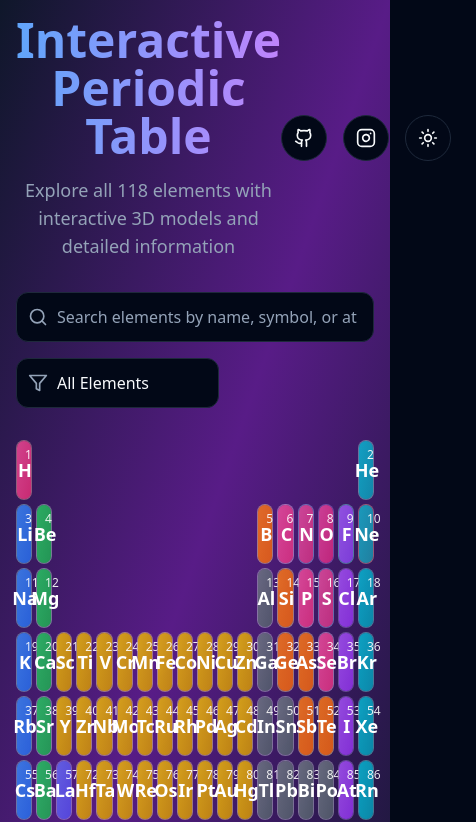
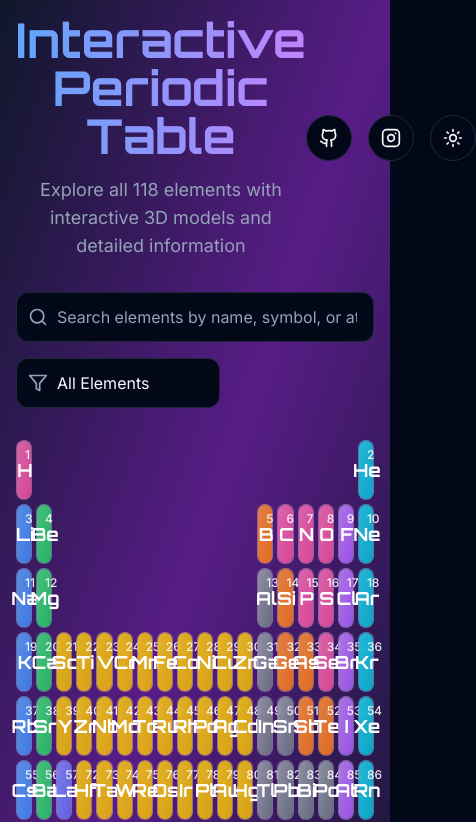
Before and after one commit to adibxr/periodic-table, a React (Vite) app: page / in a window 390 px wide. Shown: the top 822 px of the page, 476 px wide, since content can reach past the window. Built offline with nearby package versions, Linux system fonts and the light colour scheme.

Commit message:
feat: Update Instagram username, theme colors, and font
- Updated Instagram username in Header.
- Modified theme toggle to change element colors.
- Applied a consistent font across the application.
- Improved file structure and deployment instructions.

```diff
--- a/src/components/ElementCard.tsx
+++ b/src/components/ElementCard.tsx
@@ -2,6 +2,8 @@
 import React from 'react';
 import { motion } from 'framer-motion';
 import { Element } from '../data/elements';
+import { useTheme } from './ThemeProvider';
+import { getElementColors, getCategoryGradient } from '../utils/elementColors';
 
 interface ElementCardProps {
   element: Element;
@@ -18,21 +20,9 @@ export const ElementCard: React.FC<ElementCardProps> = ({
   isHovered,
   isHighlighted
 }) => {
-  const getCategoryStyle = (category: string) => {
-    const styles = {
-      'alkali metal': 'from-blue-500 to-blue-600',
-      'alkaline earth metal': 'from-green-500 to-green-600',
-      'transition metal': 'from-yellow-500 to-yellow-600',
-      'post-transition metal': 'from-gray-500 to-gray-600',
-      'metalloid': 'from-orange-500 to-orange-600',
-      'nonmetal': 'from-pink-500 to-pink-600',
-      'halogen': 'from-purple-500 to-purple-600',
-      'noble gas': 'from-cyan-500 to-cyan-600',
-      'lanthanide': 'from-indigo-500 to-indigo-600',
-      'actinide': 'from-red-500 to-red-600'
-    };
-    return styles[category as keyof typeof styles] || 'from-gray-500 to-gray-600';
-  };
+  const { theme } = useTheme();
+  const elementColor = getElementColors(element.category, theme);
+  const gradientClasses = getCategoryGradient(element.category, theme);
 
   return (
     <motion.div
@@ -43,11 +33,11 @@ export const ElementCard: React.FC<ElementCardProps> = ({
         ${isHighlighted ? 'opacity-100' : 'opacity-60'}
       `}
       style={{
-        background: `linear-gradient(135deg, ${element.color}40, ${element.color}60)`,
+        background: `linear-gradient(135deg, ${elementColor}40, ${elementColor}60)`,
       }}
       whileHover={{
         scale: 1.05,
-        boxShadow: `0 0 20px ${element.color}80`,
+        boxShadow: `0 0 20px ${elementColor}80`,
       }}
       whileTap={{ scale: 0.95 }}
       onClick={onClick}
@@ -57,24 +47,24 @@ export const ElementCard: React.FC<ElementCardProps> = ({
     >
       <motion.div
         className={`
-          absolute inset-0 rounded-lg bg-gradient-to-br ${getCategoryStyle(element.category)}
+          absolute inset-0 rounded-lg bg-gradient-to-br ${gradientClasses}
           opacity-80 transition-opacity duration-300
           ${isHovered ? 'opacity-100' : 'opacity-60'}
         `}
         animate={{
           boxShadow: isHovered
-            ? `0 0 30px ${element.color}60, inset 0 0 20px ${element.color}40`
+            ? `0 0 30px ${elementColor}60, inset 0 0 20px ${elementColor}40`
             : '0 0 0px transparent'
         }}
       />
 
-      <div className="relative z-10 p-2 h-full flex flex-col justify-between text-white">
+      <div className="relative z-10 p-2 h-full flex flex-col justify-between text-white font-inter">
         <div className="text-xs font-medium opacity-90 leading-none">
           {element.atomicNumber}
         </div>
 
         <div className="flex-1 flex items-center justify-center">
-          <div className="text-lg sm:text-xl font-bold leading-none">
+          <div className="text-lg sm:text-xl font-bold leading-none font-orbitron">
             {element.symbol}
           </div>
         </div>
@@ -89,7 +79,7 @@ export const ElementCard: React.FC<ElementCardProps> = ({
         className="absolute inset-0 rounded-lg pointer-events-none"
         animate={{
           background: isHovered
-            ? `radial-gradient(circle, ${element.color}30 0%, transparent 70%)`
+            ? `radial-gradient(circle, ${elementColor}30 0%, transparent 70%)`
             : 'transparent'
         }}
         transition={{ duration: 0.3 }}
--- a/src/components/ElementModal.tsx
+++ b/src/components/ElementModal.tsx
@@ -1,9 +1,10 @@
-
 import React, { useEffect } from 'react';
 import { motion } from 'framer-motion';
 import { X, ExternalLink } from 'lucide-react';
 import { Element } from '../data/elements';
 import { AtomicModel3D } from './AtomicModel3D';
+import { useTheme } from './ThemeProvider';
+import { getElementColors } from '../utils/elementColors';
 
 interface ElementModalProps {
   element: Element;
@@ -11,6 +12,9 @@ interface ElementModalProps {
 }
 
 export const ElementModal: React.FC<ElementModalProps> = ({ element, onClose }) => {
+  const { theme } = useTheme();
+  const elementColor = getElementColors(element.category, theme);
+
   // Prevent background scrolling when modal is open
   useEffect(() => {
     document.body.style.overflow = 'hidden';
@@ -40,7 +44,7 @@ export const ElementModal: React.FC<ElementModalProps> = ({ element, onClose })
 
       {/* Modal */}
       <motion.div
-        className="relative w-full max-w-4xl bg-slate-900/95 backdrop-blur-lg rounded-2xl border border-white/20 overflow-hidden max-h-[90vh] overflow-y-auto"
+        className="relative w-full max-w-4xl bg-card/95 backdrop-blur-lg rounded-2xl border border-border overflow-hidden max-h-[90vh] overflow-y-auto"
         initial={{ opacity: 0, scale: 0.8, y: 50 }}
         animate={{ opacity: 1, scale: 1, y: 0 }}
         exit={{ opacity: 0, scale: 0.8, y: 50 }}
@@ -48,22 +52,22 @@ export const ElementModal: React.FC<ElementModalProps> = ({ element, onClose })
       >
         {/* Header */}
         <div
-          className="p-6 border-b border-white/10"
+          className="p-6 border-b border-border"
           style={{
-            background: `linear-gradient(135deg, ${element.color}20, ${element.color}40)`
+            background: `linear-gradient(135deg, ${elementColor}20, ${elementColor}40)`
           }}
         >
           <div className="flex items-center justify-between">
             <div className="flex items-center gap-4">
               <div
-                className="w-16 h-16 rounded-xl flex items-center justify-center text-2xl font-bold text-white"
-                style={{ background: element.color }}
+                className="w-16 h-16 rounded-xl flex items-center justify-center text-2xl font-bold text-white font-orbitron"
+                style={{ background: elementColor }}
               >
                 {element.symbol}
               </div>
               <div>
-                <h2 className="text-3xl font-bold text-white">{element.name}</h2>
-                <p className="text-gray-300">Atomic Number {element.atomicNumber}</p>
+                <h2 className="text-3xl font-bold text-foreground font-orbitron">{element.name}</h2>
+                <p className="text-muted-foreground font-inter">Atomic Number {element.atomicNumber}</p>
               </div>
             </div>
             <div className="flex items-center gap-2">
@@ -72,7 +76,7 @@ export const ElementModal: React.FC<ElementModalProps> = ({ element, onClose })
                 href={wikipediaUrl}
                 target="_blank"
                 rel="noopener noreferrer"
-                className="p-2 rounded-full bg-white/10 hover:bg-white/20 transition-colors text-white flex items-center gap-2"
+                className="p-2 rounded-full bg-accent hover:bg-accent/80 transition-colors text-foreground flex items-center gap-2 font-inter"
                 whileHover={{ scale: 1.05 }}
                 whileTap={{ scale: 0.95 }}
               >
@@ -83,7 +87,7 @@ export const ElementModal: React.FC<ElementModalProps> = ({ element, onClose })
               {/* Close Button */}
               <button
                 onClick={onClose}
-                className="p-2 rounded-full hover:bg-white/10 transition-colors text-white"
+                className="p-2 rounded-full hover:bg-accent transition-colors text-foreground"
               >
                 <X size={24} />
               </button>
@@ -94,12 +98,12 @@ export const ElementModal: React.FC<ElementModalProps> = ({ element, onClose })
         {/* Content */}
         <div className="grid md:grid-cols-2 gap-6 p-6">
           {/* 3D Model */}
-          <div className="h-80 bg-slate-800/50 rounded-xl border border-white/10 overflow-hidden">
+          <div className="h-80 bg-muted/50 rounded-xl border border-border overflow-hidden">
             <AtomicModel3D element={element} />
           </div>
 
           {/* Element Info */}
-          <div className="space-y-6">
+          <div className="space-y-6 font-inter">
             <div className="grid grid-cols-2 gap-4">
               <div className="bg-slate-800/50 rounded-lg p-4 border border-white/10">
                 <div className="text-gray-400 text-sm mb-1">Atomic Weight</div>
--- a/src/components/Header.tsx
+++ b/src/components/Header.tsx
@@ -14,10 +14,10 @@ export const Header: React.FC = () => {
       className="flex justify-between items-center mb-8"
     >
       <div className="text-center flex-1">
-        <h1 className="text-5xl font-bold mb-4 bg-gradient-to-r from-blue-400 to-purple-400 bg-clip-text text-transparent">
+        <h1 className="text-5xl font-bold mb-4 bg-gradient-to-r from-blue-400 to-purple-400 bg-clip-text text-transparent font-orbitron">
           Interactive Periodic Table
         </h1>
-        <p className="text-muted-foreground text-lg max-w-2xl mx-auto">
+        <p className="text-muted-foreground text-lg max-w-2xl mx-auto font-inter">
           Explore all 118 elements with interactive 3D models and detailed information
         </p>
       </div>
@@ -36,7 +36,7 @@ export const Header: React.FC = () => {
         </motion.a>
 
         <motion.a
-          href="https://instagram.com/adibxr"
+          href="https://instagram.com/adi.bxr"
           target="_blank"
           rel="noopener noreferrer"
           className="p-3 rounded-full bg-card border border-border hover:bg-accent transition-all"
--- a/src/components/SearchAndFilters.tsx
+++ b/src/components/SearchAndFilters.tsx
@@ -44,7 +44,7 @@ export const SearchAndFilters: React.FC<SearchAndFiltersProps> = ({
           placeholder="Search elements by name, symbol, or atomic number..."
           value={searchTerm}
           onChange={(e) => onSearchChange(e.target.value)}
-          className="w-full pl-10 pr-4 py-3 bg-card border border-border rounded-xl text-foreground placeholder-muted-foreground focus:outline-none focus:ring-2 focus:ring-ring focus:border-transparent transition-all"
+          className="w-full pl-10 pr-4 py-3 bg-card border border-border rounded-xl text-foreground placeholder-muted-foreground focus:outline-none focus:ring-2 focus:ring-ring focus:border-transparent transition-all font-inter"
         />
       </div>
 
@@ -54,7 +54,7 @@ export const SearchAndFilters: React.FC<SearchAndFiltersProps> = ({
         <select
           value={categoryFilter}
           onChange={(e) => onCategoryChange(e.target.value)}
-          className="pl-10 pr-8 py-3 bg-card border border-border rounded-xl text-foreground focus:outline-none focus:ring-2 focus:ring-ring focus:border-transparent transition-all appearance-none cursor-pointer min-w-[200px]"
+          className="pl-10 pr-8 py-3 bg-card border border-border rounded-xl text-foreground focus:outline-none focus:ring-2 focus:ring-ring focus:border-transparent transition-all appearance-none cursor-pointer min-w-[200px] font-inter"
         >
           {categories.map((category) => (
             <option key={category.value} value={category.value} className="bg-card text-foreground">
--- a/src/index.css
+++ b/src/index.css
@@ -1,4 +1,5 @@
 
+@import url('https://fonts.googleapis.com/css2?family=Orbitron:wght@400;700;900&family=Inter:wght@400;500;600;700&display=swap');
 @tailwind base;
 @tailwind components;
 @tailwind utilities;
@@ -38,19 +39,12 @@
     --radius: 0.5rem;
 
     --sidebar-background: 0 0% 98%;
-
     --sidebar-foreground: 240 5.3% 26.1%;
-
     --sidebar-primary: 240 5.9% 10%;
-
     --sidebar-primary-foreground: 0 0% 98%;
-
     --sidebar-accent: 240 4.8% 95.9%;
-
     --sidebar-accent-foreground: 240 5.9% 10%;
-
     --sidebar-border: 220 13% 91%;
-
     --sidebar-ring: 217.2 91.2% 59.8%;
   }
 
@@ -99,6 +93,6 @@
   }
 
   body {
-    @apply bg-background text-foreground;
+    @apply bg-background text-foreground font-inter;
   }
 }
--- /dev/null
+++ b/src/utils/elementColors.ts
@@ -0,0 +1,63 @@
+
+export const getElementColors = (category: string, theme: 'light' | 'dark') => {
+  const lightColors = {
+    'alkali metal': '#3b82f6',
+    'alkaline earth metal': '#10b981',
+    'transition metal': '#f59e0b',
+    'post-transition metal': '#6b7280',
+    'metalloid': '#f97316',
+    'nonmetal': '#ec4899',
+    'halogen': '#8b5cf6',
+    'noble gas': '#06b6d4',
+    'lanthanide': '#6366f1',
+    'actinide': '#ef4444'
+  };
+
+  const darkColors = {
+    'alkali metal': '#60a5fa',
+    'alkaline earth metal': '#34d399',
+    'transition metal': '#fbbf24',
+    'post-transition metal': '#9ca3af',
+    'metalloid': '#fb923c',
+    'nonmetal': '#f472b6',
+    'halogen': '#a78bfa',
+    'noble gas': '#22d3ee',
+    'lanthanide': '#818cf8',
+    'actinide': '#f87171'
+  };
+
+  const colors = theme === 'dark' ? darkColors : lightColors;
+  return colors[category as keyof typeof colors] || (theme === 'dark' ? '#9ca3af' : '#6b7280');
+};
+
+export const getCategoryGradient = (category: string, theme: 'light' | 'dark') => {
+  const baseColor = getElementColors(category, theme);
+  const lightGradients = {
+    'alkali metal': 'from-blue-500 to-blue-600',
+    'alkaline earth metal': 'from-green-500 to-green-600',
+    'transition metal': 'from-yellow-500 to-yellow-600',
+    'post-transition metal': 'from-gray-500 to-gray-600',
+    'metalloid': 'from-orange-500 to-orange-600',
+    'nonmetal': 'from-pink-500 to-pink-600',
+    'halogen': 'from-purple-500 to-purple-600',
+    'noble gas': 'from-cyan-500 to-cyan-600',
+    'lanthanide': 'from-indigo-500 to-indigo-600',
+    'actinide': 'from-red-500 to-red-600'
+  };
+
+  const darkGradients = {
+    'alkali metal': 'from-blue-400 to-blue-500',
+    'alkaline earth metal': 'from-green-400 to-green-500',
+    'transition metal': 'from-yellow-400 to-yellow-500',
+    'post-transition metal': 'from-gray-400 to-gray-500',
+    'metalloid': 'from-orange-400 to-orange-500',
+    'nonmetal': 'from-pink-400 to-pink-500',
+    'halogen': 'from-purple-400 to-purple-500',
+    'noble gas': 'from-cyan-400 to-cyan-500',
+    'lanthanide': 'from-indigo-400 to-indigo-500',
+    'actinide': 'from-red-400 to-red-500'
+  };
+
+  const gradients = theme === 'dark' ? darkGradients : lightGradients;
+  return gradients[category as keyof typeof gradients] || (theme === 'dark' ? 'from-gray-400 to-gray-500' : 'from-gray-500 to-gray-600');
+};
--- a/tailwind.config.ts
+++ b/tailwind.config.ts
@@ -19,6 +19,10 @@ export default {
 			}
 		},
 		extend: {
+			fontFamily: {
+				'orbitron': ['Orbitron', 'sans-serif'],
+				'inter': ['Inter', 'sans-serif'],
+			},
 			gridTemplateColumns: {
 				'18': 'repeat(18, minmax(0, 1fr))',
 			},
```
